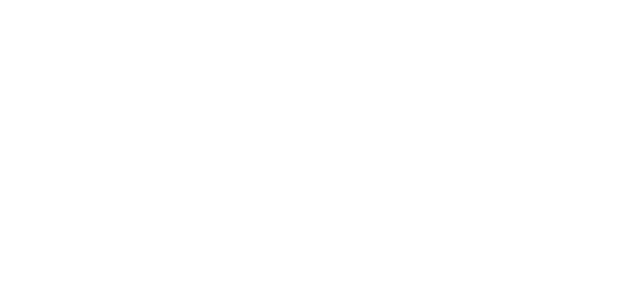
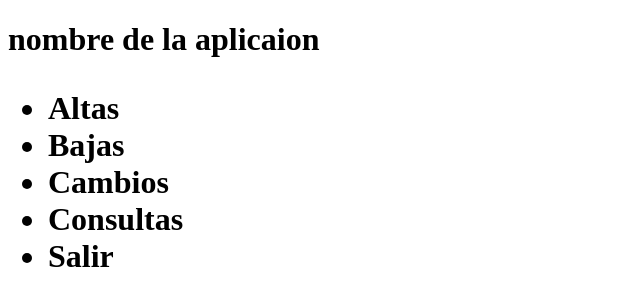
Before and after one commit to Monibeth/cursogit, a plain HTML site: page index.html in a window 1280 px wide. Shown: the whole page, without its empty margins (0-640 px from the left). Drawn offline with Linux system fonts and the light colour scheme.

Commit message:
Creacion del Header

```diff
--- a/index.html
+++ b/index.html
@@ -5,6 +5,18 @@
 	<title>Sistema de ejemplo</title>
 </head>
 <body>
+	<header>
+		<h1>
+			nombre de la aplicaion
+			<ul>
+				<li>Altas</li>
+				<li>Bajas</li>
+				<li>Cambios</li>
+				<li>Consultas</li>
+				<li>Salir</li>
+			</ul>
+		</h1>
+	</header>
 
 </body>
 </html>
```
